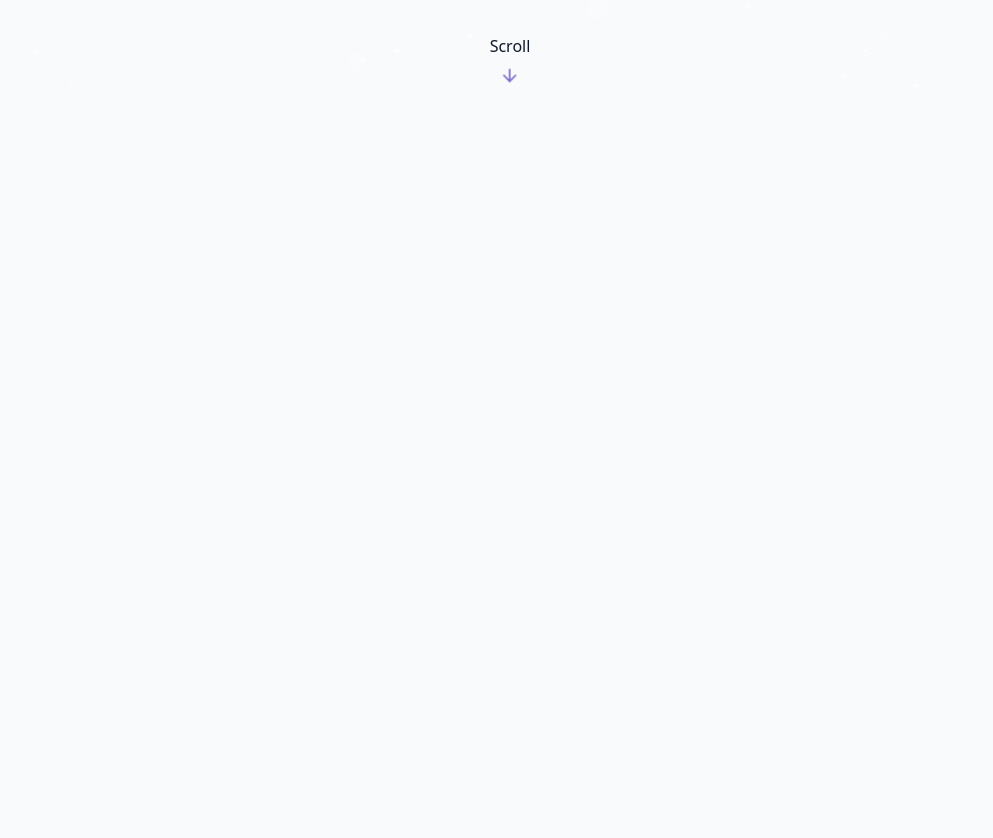
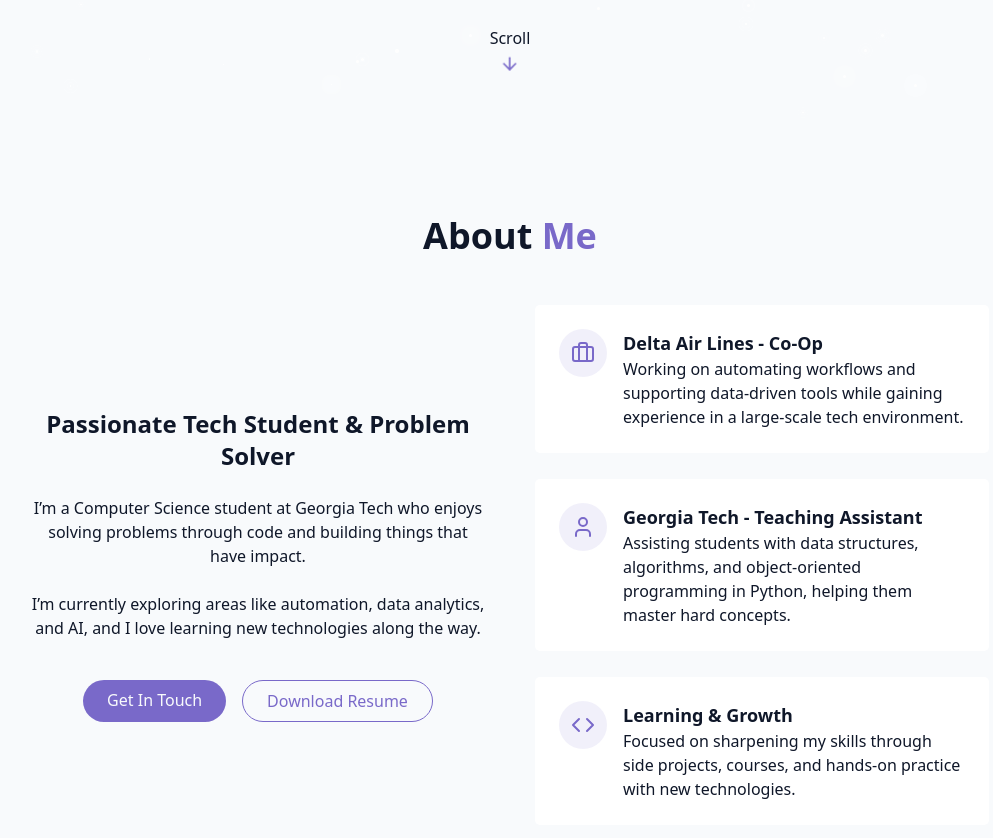
Before and after one commit to saddiqrupani/portfolio-website, a React (Vite) app: page / in a window 1280 px wide. Shown: the part 680-1518 px from the top of the page, without its empty margins (130-1123 px from the left). Before the commit the page ends 800 px from the top, so only its background shows below. Built offline with nearby package versions, Linux system fonts and the light colour scheme.

Commit message:
Completed the About Me Section

```diff
--- /dev/null
+++ b/src/components/AboutSection.jsx
@@ -0,0 +1,78 @@
+import { Briefcase, Code, User } from "lucide-react";
+
+
+export const AboutSection = () => {
+    return (
+        <section id="about" className="py-24 px-4 relative">
+            <div className="container mx-auto max-w-5xl">
+                <h2 className="text-3xl md:text-4xl font-bold mb-12 text-center">
+                    About <span className="text-primary"> Me</span>
+                </h2>
+
+                <div className="grid grid-cols-1 md:grid-cols-2 gap-12 items-center">
+                    <div className="space-y-6">
+                        <h3 className="text-2xl font-semibold">
+                            Passionate Tech Student & Problem Solver
+                        </h3>
+
+                        <p className="text-muted-foreground">
+                            I’m a Computer Science student at Georgia Tech who enjoys solving problems through code and building things that have impact.
+                        </p>
+
+                        <p className="text-muted-foreground">
+                            I’m currently exploring areas like automation, data analytics, and AI, and I love learning new technologies along the way.
+                        </p>
+
+                        <div className="flex flex-col sm:flex-row gap-4 pt-4 justify-center">
+                            <a href="#contact" className="cosmic-button">
+                                Get In Touch
+                            </a>
+
+                            <a href="#contact" className="px-6 py-2 rounded-full border border-primary text-primary hover:bg-primary/10 transition-colors duration-300">
+                                Download Resume
+                            </a>
+                        </div>
+                    </div>
+
+                    <div className="grid grid-cols-1 gap-6">
+                        <div className="gradient-border p-6 card-hover">
+                            <div className="flex items-start gap-4">
+                                <div className="p-3 rounded-full bg-primary/10">
+                                    <Briefcase className="h-6 w-6 text-primary"/>
+                                </div>
+                                <div className="text-left">
+                                    <h4 className="font-semibold text-lg">Delta Air Lines - Co-Op</h4>
+                                    <p className="text-muted-foreground">Working on automating workflows and supporting data-driven tools while gaining experience in a large-scale tech environment.</p>
+                                </div>
+                            </div>
+                        </div>
+
+                        <div className="gradient-border p-6 card-hover">
+                            <div className="flex items-start gap-4">
+                                <div className="p-3 rounded-full bg-primary/10">
+                                    <User className="h-6 w-6 text-primary"/>
+                                </div>
+                                <div className="text-left">
+                                    <h4 className="font-semibold text-lg">Georgia Tech - Teaching Assistant</h4>
+                                    <p className="text-muted-foreground">Assisting students with data structures, algorithms, and object-oriented programming in Python, helping them master hard concepts.</p>
+                                </div>
+                            </div>
+                        </div>
+
+                        <div className="gradient-border p-6 card-hover">
+                            <div className="flex items-start gap-4">
+                                <div className="p-3 rounded-full bg-primary/10">
+                                    <Code className="h-6 w-6 text-primary"/>
+                                </div>
+                                <div className="text-left">
+                                    <h4 className="font-semibold text-lg">Learning & Growth</h4>
+                                    <p className="text-muted-foreground">Focused on sharpening my skills through side projects, courses, and hands-on practice with new technologies.</p>
+                                </div>
+                            </div>
+                        </div>
+                    </div>
+                </div>
+            </div>
+        </section>
+    );
+};
--- a/src/pages/Home.jsx
+++ b/src/pages/Home.jsx
@@ -2,6 +2,7 @@
 import { StarBackground } from "../components/StarBackground";
 import { Navbar } from "../components/Navbar";
 import { HeroSection } from "../components/HeroSection";
+import { AboutSection } from "../components/AboutSection";
 
 export const Home = () => {
     return (
@@ -15,6 +16,7 @@
             { /* Main Content */ }
             <main>
                 <HeroSection />
+                <AboutSection />
             </main>
 
             { /* Footer */ }
```
